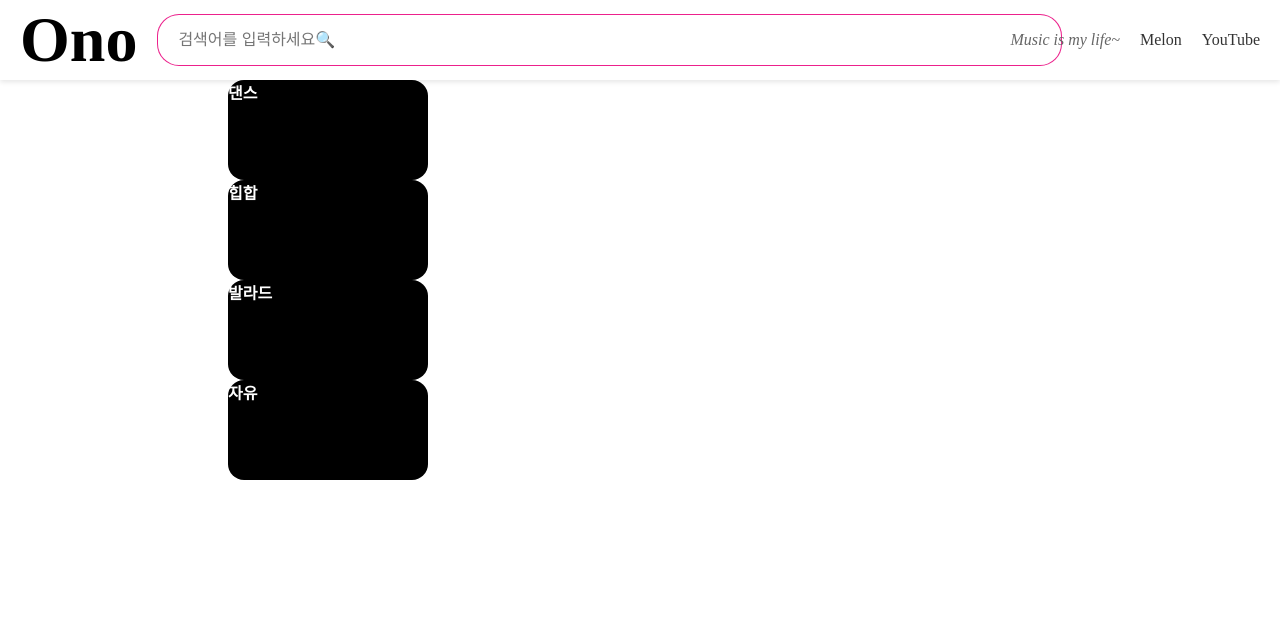
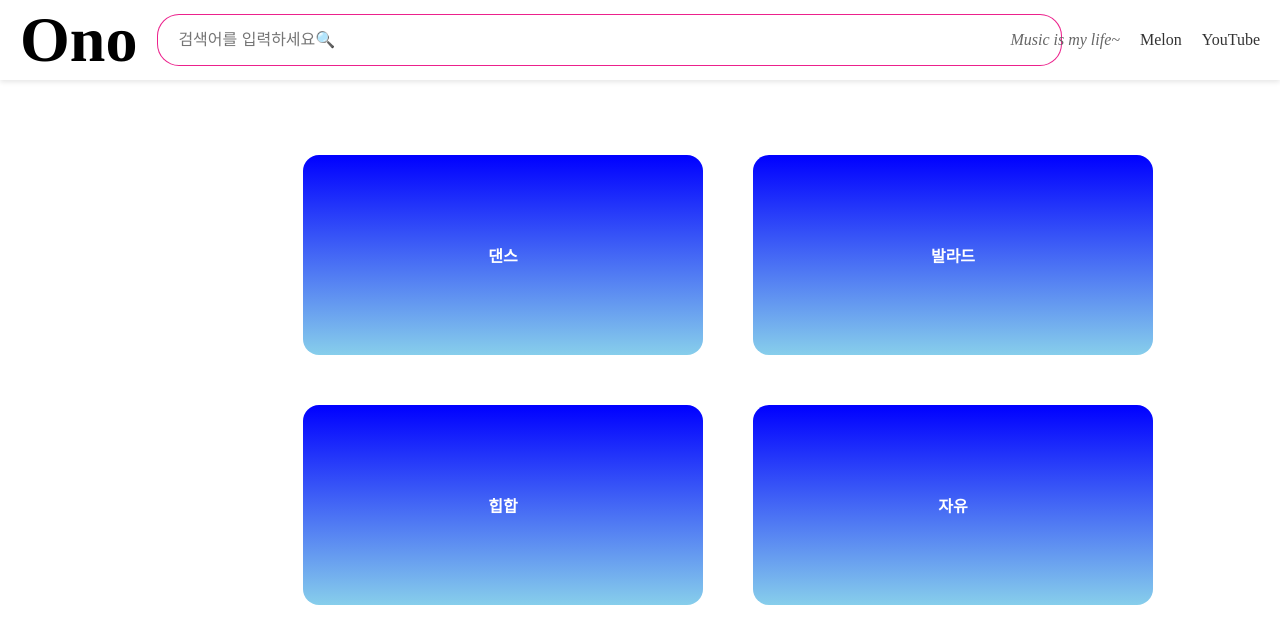
Before and after one commit to LikeLion-FEXBE-Team3/FE, a React (Vite) app: page / in a window 1280 px wide. Shown: the top 644 px of the page. Built offline with nearby package versions, Linux system fonts and the light colour scheme.

Commit message:
디자인 추가

```diff
--- a/src/App.jsx
+++ b/src/App.jsx
@@ -1,7 +1,7 @@
 import React from 'react';
 import { BrowserRouter, Routes, Route } from 'react-router-dom';
 import Header from './components/Header';
-import Post from './components/Postcard';
+import Post from './pages/Post';
 import Home from './pages/Home';
 import NewPost from './pages/NewPost';
 import OnePost from './pages/OnePost';
--- a/src/components/GenreCard.jsx
+++ b/src/components/GenreCard.jsx
@@ -19,12 +19,16 @@ function GenreCard({genre}){
 
 const Card=styled.div`
     display: flex;
-    width: 200px;
-    height: 100px;
+    width: 400px;
+    height: 200px;
     border-radius: 16px;
     font-weight: 700;
     color: white;
     background-color: black;
+    justify-content: center;
+    align-items: center;
+    background: linear-gradient(to bottom, blue, skyblue);
+
 `
 
 export default GenreCard
--- a/src/pages/Home.jsx
+++ b/src/pages/Home.jsx
@@ -10,18 +10,37 @@ const boxes = [
 
 export default function Home() {
   return (
-    <>
+    <Entire>
     <GenreBox>
+      <Gbox>
       <Genrecard genre="댄스"/>
       <Genrecard genre="힙합"/>
+      </Gbox>
+      <Gbox>
       <Genrecard genre="발라드"/>
       <Genrecard genre="자유"/>
+      </Gbox>
     </GenreBox>
 
-    </>
+    </Entire>
   );
 }
 
+const Entire=styled.div`
+  display: flex;
+  width: 1000px;
+  height: 600px;
+  justify-content: center;
+  align-items: center;
+`
+
 const GenreBox=styled.div`
+  display: flex;
+  gap: 50px;
+`
 
+const Gbox=styled.div`
+  display: flex;
+  gap: 50px;
+  flex-direction: column;
 `
--- a/src/pages/Post.jsx
+++ b/src/pages/Post.jsx
@@ -13,7 +13,7 @@ function Post({what}){
 
     const getPost=()=>{
         axios
-            .get(`https://shopping-website-server.onrender.com/${what}`)
+            .get(`https://localhost:8080/api/posts`)
             .then((response) => {
             setPost(Array.isArray(response.data) ? response.data : []);
             })
@@ -45,7 +45,7 @@ function Post({what}){
     let sortingPost=post;  //데이터 정렬해서 담을 변수
     if(select !=="기본"){ //기준이 기본이 아니면 실행
         sortingPost=[...post].sort((a,b)=>{ //sort함수는 결과가 양수면 b,a순이고 음수면 a,b순으로 정렬
-        return select==="조회수 높은순" ? b.viewpoint - a.viewpoint : a.viewpoint - b.viewpoint
+        return select==="조회수 높은순" ? b.views - a.views : a.views - b.views
         }); //높은 가격순이면 b-a를 반환->양수면(b가 a보다 크면) b,a -> 내림차순 정렬
     }
 
@@ -72,8 +72,8 @@ function Post({what}){
             {sortingPost.map(p=>(
                 <Postcard
                 title={p.title}
-                contents={p.contents}
-                viewpoint={p.viewpoint}
+                contents={p.description}
+                viewpoint={p.views}
                 onClick={onePost}/>
             ))}
         </PostBox>
@@ -86,7 +86,9 @@ const NavBar=styled.div`
     justify-content: space-between;
 `
 const NewPost=styled.button`
-    background-color: yellow;
+    background-color: yellowgreen;
+    border-radius: 16px;
+    border: none;
 `
 const PostBox=styled.div`
     display: flex;
```
